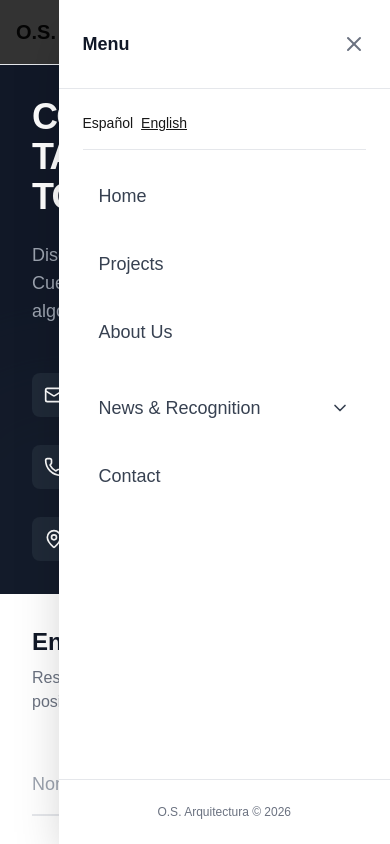
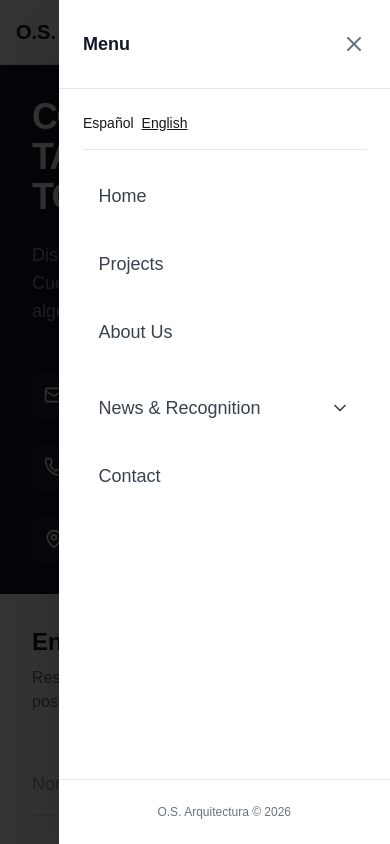
Before and after one commit to jorgeOps/os-arquitectura-web, a Next.js app in the folder frontend/: page /en/contacto in a window 390 px wide. Both pictures are taken after a click on the button "Abrir menú". Shown: the top 844 px of the page. Built offline with nearby package versions, Linux system fonts and the light colour scheme.

Commit message:
Fix navbar

```diff
--- a/frontend/src/app/globals.css
+++ b/frontend/src/app/globals.css
@@ -18,6 +18,13 @@ body {
   color: var(--foreground);
   background: var(--background);
   font-family: Arial, Helvetica, sans-serif;
+  overflow-x: hidden;
+  width: 100%;
+}
+
+html {
+  overflow-x: hidden;
+  width: 100%;
 }
 
 @layer utilities {
--- a/frontend/src/components/layout/Navigation.tsx
+++ b/frontend/src/components/layout/Navigation.tsx
@@ -4,6 +4,7 @@ import Link from "next/link";
 import { Locale } from "@/lib/i18n/config";
 import { ChevronDown, Menu, X } from "lucide-react";
 import { useState, useEffect } from "react";
+import { createPortal } from "react-dom";
 import { LanguageSwitcher } from "./LanguageSwitcher";
 
 interface NavigationProps {
@@ -55,6 +56,12 @@ export function Navigation({ lang }: NavigationProps) {
     setIsMobileMenuOpen(false);
     setIsMobileDropdownOpen(false);
   };
+
+  const [mounted, setMounted] = useState(false);
+
+  useEffect(() => {
+    setMounted(true);
+  }, []);
 
   return (
     <>
@@ -132,18 +139,20 @@ export function Navigation({ lang }: NavigationProps) {
         )}
       </button>
 
+      {/* Mobile Menu - Portalled to body to escape Header stacking context */}
+      {mounted && createPortal(
+        <>
           {/* Mobile Menu Overlay - Opaque */}
-      {isMobileMenuOpen && (
           <div
-          className="fixed inset-0 bg-black/80 z-40 md:hidden"
+            className={`fixed inset-0 bg-black/80 z-[9998] md:hidden transition-opacity duration-300 ${isMobileMenuOpen ? "opacity-100" : "opacity-0 pointer-events-none"
+              }`}
             onClick={closeMobileMenu}
+            aria-hidden="true"
           />
-      )}
 
           {/* Mobile Menu Sidebar - Full height, no scroll */}
           <div
-        className={`fixed top-0 right-0 h-screen w-[85%] max-w-sm bg-white shadow-2xl z-50 transform transition-transform duration-300 ease-in-out md:hidden ${
-          isMobileMenuOpen ? 'translate-x-0' : 'translate-x-full'
+            className={`fixed top-0 right-0 h-screen w-[85%] max-w-sm bg-white shadow-2xl z-[9999] transform transition-transform duration-300 ease-in-out md:hidden ${isMobileMenuOpen ? 'translate-x-0' : 'translate-x-full'
               }`}
           >
             <div className="flex flex-col h-full">
@@ -190,16 +199,14 @@ export function Navigation({ lang }: NavigationProps) {
                         <span>{lang === "es" ? "Noticias y Reconocimientos" : "News & Recognition"}</span>
                         <ChevronDown
                           size={20}
-                      className={`transition-transform duration-300 ease-in-out ${
-                        isMobileDropdownOpen ? "rotate-180" : ""
+                          className={`transition-transform duration-300 ease-in-out ${isMobileDropdownOpen ? "rotate-180" : ""
                             }`}
                         />
                       </button>
 
                       {/* Mobile Dropdown Items - Animated slide down */}
                       <div
-                    className={`overflow-hidden transition-all duration-300 ease-in-out ${
-                      isMobileDropdownOpen ? "max-h-96 opacity-100" : "max-h-0 opacity-0"
+                        className={`overflow-hidden transition-all duration-300 ease-in-out ${isMobileDropdownOpen ? "max-h-96 opacity-100" : "max-h-0 opacity-0"
                           }`}
                       >
                         <div className="mt-1 space-y-1">
@@ -241,6 +248,9 @@ export function Navigation({ lang }: NavigationProps) {
               </div>
             </div>
           </div>
+        </>,
+        document.body
+      )}
     </>
   );
 }
```
Lines whose indentation alone changed are shown as unchanged.
